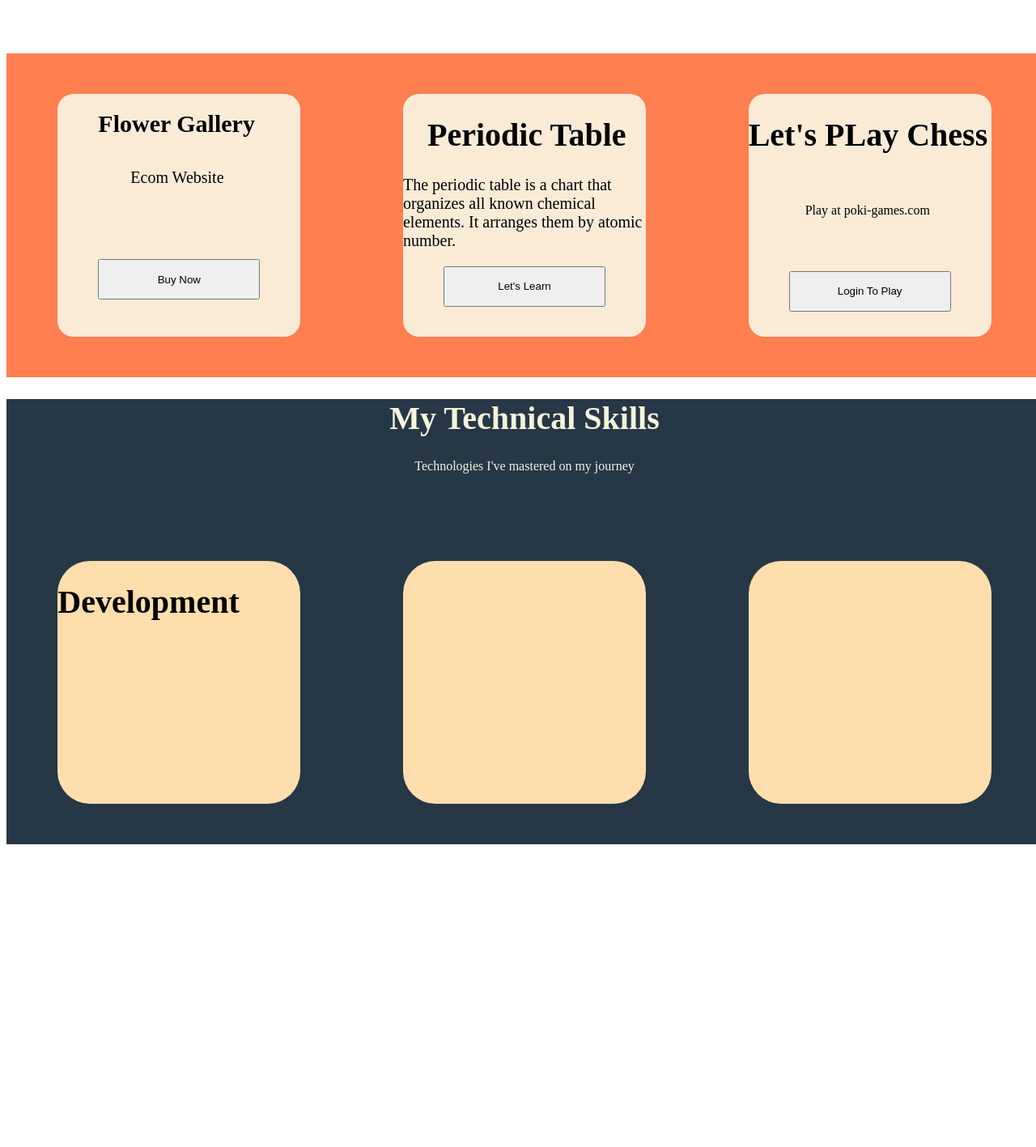
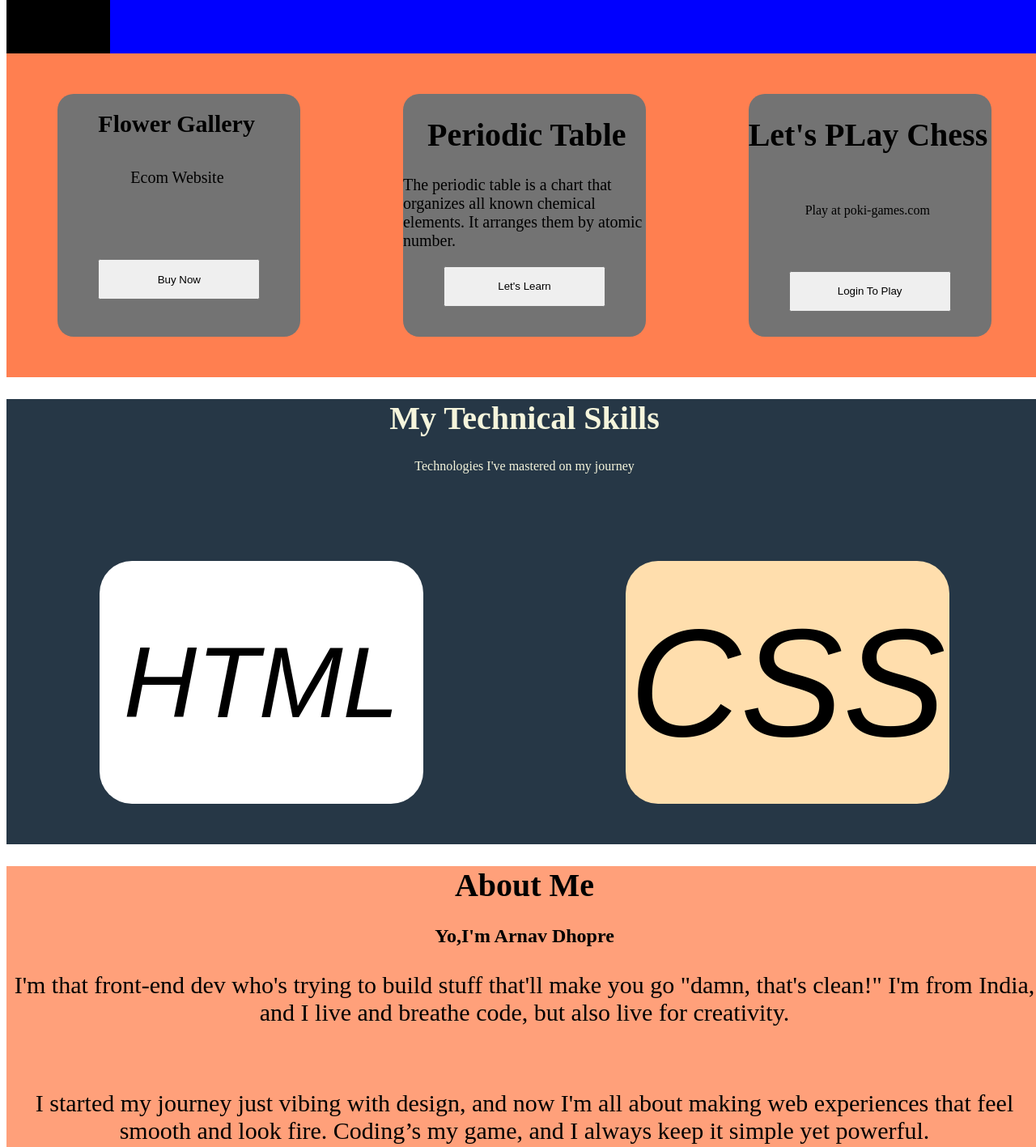
Before and after one commit to ArnavFull-StackDeveloper/ArnavHTML, a plain HTML site: page portfolio.html in a window 1280 px wide. Shown: the part 682-2099 px from the top of the page at 81% size. Before the commit the page ends 1725 px from the top, so only its background shows below. Drawn offline with Linux system fonts and the light colour scheme.

Commit message:
Add files via upload

```diff
--- a/portfolio.html
+++ b/portfolio.html
@@ -1,156 +1,202 @@
 <!DOCTYPE html>
 <html lang="en">
+
 <head>
     <meta charset="UTF-8">
     <meta name="viewport" content="width=device-width, initial-scale=1.0">
-    <title>Document</title>
+    <title>Portfolio-1</title>
     <style>
-        body{
-            width:100vw;
-            height:100vh;
+        body {
+            width: 100vw;
+            height: 100vh;
         }
-        .box{
-            width:100%;
-            height:50px;
+
+        .box {
+            width: 100%;
+            height: 50px;
             background-color: aqua;
-            display:flex;
-            justify-content: space-around;
-            align-items: center;
-        }
-        .box-1{
-            width:100%;
-            height:50px;
-            background-color: red;
-            display:flex;
+            display: flex;
             justify-content: space-around;
             align-items: center;
         }
 
-        .box-6{
-            width:100%;
-            height:600px;
-            font-size: 40px;
-            margin-left:10%;
-        }
-        .main-container{
+        .box-1 {
             width: 100%;
-            height: 100%;
-        }
-        h1{
-            font-size:40px;
-        }
-        button{
-            width:200px;
-            height:50px;
-        }
-        .box-7{
-            margin-left:300px;
-        }
-        .box-8{
-            width:100%;
-            height:400px;
-            background-color: coral;
-            display:flex;
+            height: 50px;
+            background-color: red;
+            display: flex;
             justify-content: space-around;
             align-items: center;
         }
-        .box-9{
-            width:300px;
-            height:300px;
-            background-color: antiquewhite;
+
+        .box-6 {
+            width: 100%;
+            height: 600px;
+            font-size: 40px;
+            margin-left: 10%;
+            background-color: blue;
+        }
+
+        .main-container {
+            width: 100%;
+            height: 120%;
+            background-color: black;
+        }
+
+        h1 {
+            font-size: 40px;
+        }
+
+        button {
+            width: 200px;
+            height: 50px;
+        }
+
+        .box-7 {
+            margin-left: 300px;
+        }
+
+        .box-8 {
+            width: 100%;
+            height: 400px;
+            background-color: coral;
+            display: flex;
+            justify-content: space-around;
+            align-items: center;
+        }
+
+        .box-9 {
+            width: 300px;
+            height: 300px;
+            background-color: rgb(115, 115, 115);
             border-radius: 20px;
         }
-        .box-9:hover{
+
+        .box-9:hover {
             background-color: darkslategrey;
         }
-        .box-10{
-            width:300px;
-            height:300px;
-            background-color: antiquewhite;
+
+        .box-10 {
+            width: 300px;
+            height: 300px;
+            background-color: rgb(115, 115, 115);
             border-radius: 20px;
         }
-        .box-10:hover{
+
+        .box-10:hover {
             background-color: darkslategrey;
         }
-        .box-11{
-            width:300px;
-            height:300px;
-            background-color: antiquewhite;
+
+        .box-11 {
+            width: 300px;
+            height: 300px;
+            background-color: rgb(115, 115, 115);
             border-radius: 20px;
         }
-        .box-11:hover{
+
+        .box-11:hover {
             background-color: darkslategrey;
         }
-        .box-12{
-            font-size:30px;
-            margin-left:50px;
+
+        .box-12 {
+            font-size: 30px;
+            margin-left: 50px;
         }
 
-        .box-13{
-            font-size:20px;
-            margin-left:90px;
+        .box-13 {
+            font-size: 20px;
+            margin-left: 90px;
         }
-        .box-14{
-            margin-left:50px;
+
+        .box-14 {
+            margin-left: 50px;
         }
-        .box-14:hover{
+
+        .box-14:hover {
             background-color: green;
         }
-        .box-15{
-            font-size:20px;
+
+        .box-15 {
+            font-size: 20px;
         }
-        .box-16{
-            margin-left:50px;
+
+        .box-16 {
+            margin-left: 50px;
         }
-        .box-16:hover{
+
+        .box-16:hover {
             background-color: green;
         }
-        .box-17{
-            Margin-left:30px;
+
+        .box-17 {
+            Margin-left: 30px;
         }
-        .box-18{
-            margin-left:70px;
+
+        .box-18 {
+            margin-left: 70px;
         }
-        .box-19{
-            margin-left:50px;
-            margin-top:50px;
+
+        .box-19 {
+            margin-left: 50px;
+            margin-top: 50px;
         }
-        .box-19:hover{
+
+        .box-19:hover {
             background-color: green;
         }
-        .main{
-            background-color: rgb( 38, 55, 70);
+
+        .main {
+            background-color: rgb(38, 55, 70);
             width: 100%;
             height: 200px;
             text-align: center;
-            color:beige;
+            color: beige;
         }
-        .box-20{
-            background-color:navajowhite;
-            width:300px;
-            height:300px;
+
+        .box-20 {
+            background-color: white;
+            width: 400px;
+            height: 300px;
             border-radius: 40px;
+            font-family: Arial, Helvetica, sans-serif;
+            font-size: 125px;
+            justify-content: center;
+            align-items: center;
+            font-style: italic;
+            font-weight: 300;
+            text-align: center;
         }
-        .box-21{
-            background-color:navajowhite;
-            width:300px;
-            height:300px;
-            border-radius:40px;
+
+        .box-21 {
+            background-color: navajowhite;
+            width: 400px;
+            height: 300px;
+            border-radius: 40px;
+            font-family: Arial, Helvetica, sans-serif;
+            font-size: 190px;
+            margin-left: 20px;
+            font-style: oblique;
         }
-        .box-22{
-            background-color:navajowhite;
-            width:300px;
-            height:300px;
-            border-radius: 40px;
-        }
-        .main-1{
-            background-color: rgb( 38, 55, 70);
-            width:100%;
-            height:350px;
+
+        .main-1 {
+            background-color: rgb(38, 55, 70);
+            width: 100%;
+            height: 350px;
             display: flex;
             justify-content: space-around;
         }
+
+        .main-2 {
+            width: 100%;
+            height: 700px;
+            background-color:lightsalmon;
+            text-align: center;
+        }
+        .box-22{
+            font-size: 30px;
+        }
     </style>
+
 <body>
     <div class="main-container">
         <div class="box">Portfolio</div>
@@ -164,7 +210,6 @@
         <div class="box-6">
             <p>Hii,My Name Is Arnav Dhopre.</p>
             <h1>A developer and content creator on a mission to be in the top 0.00001%.
-
             </h1>
             <button>View My Work</button> <br> <br>
             <button>Get In Touch Of Me</button> <br> <br>
@@ -179,11 +224,12 @@
             </div>
             <div class="box-10">
                 <h1 class="box-17">Periodic Table</h1>
-                <p class="box-15">The periodic table is a chart that organizes all known chemical elements. It arranges them by atomic number. </p>
+                <p class="box-15">The periodic table is a chart that organizes all known chemical elements. It arranges
+                    them by atomic number. </p>
                 <button class="box-16">Let's Learn</button>
             </div>
             <div class="box-11">
-                <h1>Let's PLay Chess</h1>   <br>
+                <h1>Let's PLay Chess</h1> <br>
                 <p class="box-18">Play at poki-games.com</p>
                 <button class="box-19">Login To Play</button>
             </div>
@@ -193,12 +239,25 @@
             <p>Technologies I've mastered on my journey</p> <br> <br> <br> <br>
         </div>
         <div class="main-1">
-            <div class="box-20">
-                <h1>Development</h1>
-                <p></p>
+            <div class="box-20" style="display:flex; align-items: center;">HTML</div>
+            <div class="box-21" style="display: flex; justify-content: center; align-items: center;">CSS</div>
         </div>
-            <div class="box-21"></div>
-            <div class="box-22"></div>
+        <div class="main-2">
+            <h1>About Me</h1>
+            <h2>Yo,I'm Arnav Dhopre</h2>
+            <p class="box-22">I'm that front-end dev who's trying to build stuff that'll make you go "damn, that's clean!" I'm from India, and I live and breathe code, but also live for creativity.
+
+            </p>
+            <br>
+            <p class="box-22">I started my journey just vibing with design, and now I'm all about making web experiences that feel smooth and look fire. Coding’s my game, and I always keep it simple yet powerful.
+
+            </p>
+            <br>
+            <p class="box-22">When I’m not coding, you’ll probably find me making random content, geeking out over the latest design trends, or chilling with my squad, Protocol V. It’s all about pushing limits, breaking barriers, and learning more every single day.
+
+            </p>
+            <h1>Things I’m Lowkey Obsessed With
+            </h1>
         </div>
     </div>
 </body>
```
Lines whose indentation alone changed are shown as unchanged.
